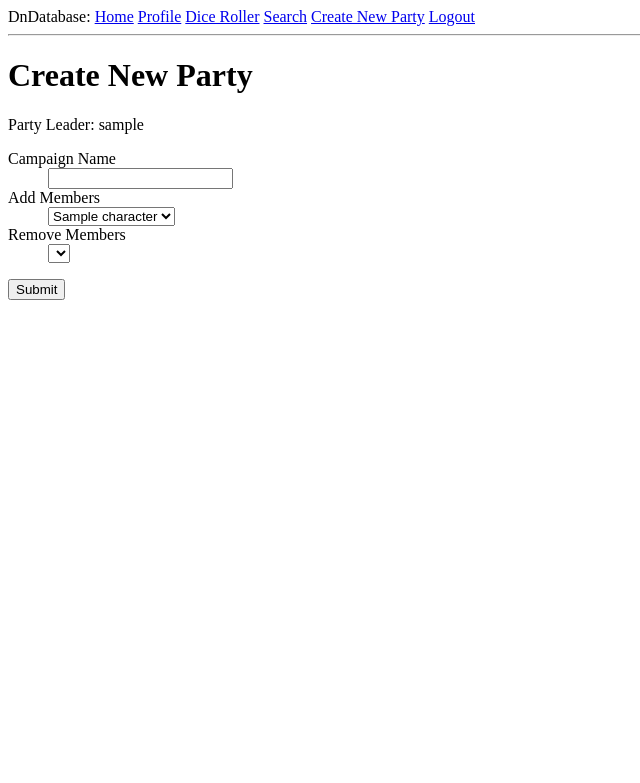
After one commit to Waffuly/DnDatabase, a Flask app: page /create_new_party in a window 1280 px wide. The commit adds this page. Shown: the top 783 px of the page, without its empty margins (0-640 px from the left). Run offline with Flask 2, Linux system fonts and the light colour scheme; a user stored in the database is signed in; tables that the repository leaves empty hold one stand-in row (values such as "Sample post"); lists and menus that the app fills with data are empty; some libraries are stand-ins or nearby versions.

Commit message:
worked on ajax requests via new party dynamic selections

```diff
--- a/app/forms.py
+++ b/app/forms.py
@@ -81,7 +81,6 @@ class NewCharacterForm(FlaskForm):
 	sub_class = SelectField('Character Sub-Class', choices=[], coerce=str, validators=[DataRequired()])
 	level = IntegerField('Character Level', validators=[DataRequired()])
 	hp = IntegerField('Max HP')
-	party = StringField('Party')
 	submit = SubmitField('Create Character')
 	# add list of existent parties
 
@@ -104,3 +103,10 @@ class DiceRoll(FlaskForm):
 				(20, 'd20')
 				]
 	dice_select = SelectField('Choose your die:', choices=choices)
+
+class NewPartyForm(FlaskForm):
+	choices = []
+	remove_choices = []
+	party_name = StringField('Campaign Name')
+	party_members = SelectField('Add Members', choices=choices)
+	remove_party_members = SelectField('Remove Members', choices=remove_choices)
--- a/app/routes.py
+++ b/app/routes.py
@@ -1,11 +1,12 @@
 from flask import render_template, flash, redirect, url_for, request, jsonify
 from flask_login import current_user, login_user, logout_user, login_required
 from app import app, db, photos
-from app.forms import LoginForm, RegistrationForm, NewCharacterForm, CharacterSearchForm, DiceRoll
+from app.forms import LoginForm, RegistrationForm, NewCharacterForm, CharacterSearchForm, DiceRoll, NewPartyForm
 from app.models import User, Character, Sub_Race, Sub_Class, Results
 from werkzeug.urls import url_parse
 from werkzeug.utils import secure_filename
 from pathlib import Path, PureWindowsPath, PurePath
+import json
 import os
 
 @app.route('/', methods=['GET', 'POST'])
@@ -67,7 +68,7 @@ def create_new_char(username):
 	form.sub_race.choices = [(sub_race.name, sub_race.name) for sub_race in Sub_Race.query.filter_by(race='Aarakocra').all()]
 	if request.method == 'POST':
 		character = Character(name=form.name.data, race=form.race.data,\
-		 char_class=form.char_class.data, sub_class=form.sub_class.data, sub_race=form.sub_race.data, level=form.level.data, hp=form.hp.data, party=form.party.data, user_id=user.id)
+		 char_class=form.char_class.data, sub_class=form.sub_class.data, sub_race=form.sub_race.data, level=form.level.data, hp=form.hp.data, user_id=user.id)
 		db.session.add(character)
 		db.session.commit()
 		flash('Your character has been created!')
@@ -78,7 +79,7 @@ def create_new_char(username):
 @login_required
 def edit_character(username, character):
 	user = User.query.filter_by(username=username).first_or_404()
-	char_id = user.id
+	char_id = user.user_id
 	char = Character.query.filter_by(user_id=char_id, name=character).first_or_404()
 	form = NewCharacterForm(obj=char)
 	current_char_race = char.race
@@ -131,9 +132,9 @@ def search_results(search):
 		elif search.data['select'] == 'level':
 			qry = Character.query.filter(Character.level.contains(search_string))
 			results = qry.all()
-		elif search.data['select'] == 'party':
-			qry = Character.query.filter(Character.party.contains(search_string))
-			results = qry.all()
+		# elif search.data['select'] == 'party':
+		# 	qry = Character.query.filter(Character.party.contains(search_string))
+		# 	results = qry.all()
 		else:
 			qry = db.session.query(Character)
 			results = qry.all()
@@ -165,6 +166,31 @@ def dice_update():
 def allowed_file(filename):
 	return '.' in filename and filename.rsplit('.', 1)[1].lower() in app.config['ALLOWED_EXTENSIONS']
 
+# create new party
+@app.route('/create_new_party', methods=['GET', 'POST'])
+@login_required
+def create_new_party():
+	user = User.query.filter_by(username=current_user.username).first_or_404()
+	form = NewPartyForm()
+	form.party_members.choices = [(character.name, character.name) for character in Character.query.all()]
+
+	if request.method == 'POST':
+		current_party_list = party_list()
+		new_party = Party(party_name=form.party_name.data, party_leader=user.id)
+		for char in current_party_list:
+			char.party_id = new_party.party_id
+		db.session.add(new_party)
+		db.session.commit()
+		flash('Your party has been created!')
+		return redirect(url_for('user', username=current_user.username))
+	return render_template('create_new_party.html', form=form, user=user)
+
+@app.route('/party_list')
+@login_required
+def party_list():
+	current_party_list = json.loads(request.args.get('party_list'))
+	return jsonify(result=current_party_list)
+
 @app.route('/upload/<username>', methods=['GET', 'POST'])
 @login_required
 def upload(username):
@@ -193,7 +219,6 @@ def upload(username):
 
 			# save requested img to server
 			filename = Path(secure_filename(file.filename)).as_posix()
-			flash(filename)
 			filename_2 = photos.save(request.files['photo'])
 
 			# establish OS neutral file path to save to DB
@@ -210,6 +235,7 @@ def upload(username):
 
 # dynamic SelectField for sub_races
 @app.route('/sub_race/<race>')
+@login_required
 def sub_race(race):
 	sub_races = Sub_Race.query.filter_by(race=race).all()
 	sub_race_array = []
@@ -221,6 +247,7 @@ def sub_race(race):
 
 # dynamic SelectField for sub_classes
 @app.route('/sub_class/<char_class>')
+@login_required
 def sub_class(char_class):
 	sub_classes = Sub_Class.query.filter_by(char_class=char_class).all()
 	sub_class_array = []
--- a/app/templates/base.html
+++ b/app/templates/base.html
@@ -5,6 +5,7 @@
       {% else %}
       <title>Welcome to the DnDatabase!</title>
       {% endif %}
+      <script type="text/javascript" src="http://code.jquery.com/jquery-1.9.1.min.js"></script>
     </head>
     <body>
         <div>
@@ -16,6 +17,7 @@
         <a href="{{ url_for('user', username=current_user.username) }}">Profile</a>
         <a href="{{ url_for('dice_roller') }}">Dice Roller</a>
         <a href="{{ url_for('search') }}">Search</a>
+        <a href="{{ url_for('create_new_party') }}">Create New Party</a>
         <a href="{{ url_for('logout') }}">Logout</a>
         {% endif %}
          </div>
--- a/app/templates/create_new_char.html
+++ b/app/templates/create_new_char.html
@@ -18,7 +18,6 @@
         {{ render_field(form.sub_race) }}
         {{ render_field(form.level) }}
         {{ render_field(form.hp) }}
-        {{ render_field(form.party) }}
     </dl>
     <p><input type=submit value=Submit></p>
 </form>
--- /dev/null
+++ b/app/templates/create_new_party.html
@@ -0,0 +1,63 @@
+{% extends 'base.html' %}
+
+{% block content %}
+<body>
+
+	<h1>Create New Party</h1>
+
+{% from "_formhelpers.html" import render_field %}
+	<form method=post>
+		<dl>
+			<p>Party Leader: {{ user.username }} </p>
+			{{ render_field(form.party_name) }}
+			{{ render_field(form.party_members) }}
+			{{ render_field(form.remove_party_members )}}
+		</dl>
+		<p>
+			<input type=submit value=Submit>
+		</p>
+	</form>
+<script>
+	let party_member_select = document.getElementsByName('party_members')[0]
+	let remove_party_members_select = document.getElementsByName('remove_party_members')[0]
+	let current_party_list = [];
+	let optionDict = {'':'<option value="">Pick a Party Member to Remove</option>'}
+
+	party_member_select.onchange = function() {
+		party_member = party_member_select.value;
+		current_party_list.push(party_member);
+		var optionHTML = ''
+		optionDict[party_member] = '<option value="' + party_member + '">' + party_member + '</option>';
+		var values = Object.keys(optionDict).map(function(key){
+    		return optionDict[key];
+    	});
+    	for (i = 0; i < values.length; i++) {
+    		optionHTML += values[i];
+    	}
+		remove_party_members_select.innerHTML = optionHTML;
+	}
+	remove_party_members_select.onchange = function() {
+		remove_party_member = remove_party_members_select.value;
+		current_party_list.pop(party_member);
+		var optionHTML = ''
+		delete optionDict[remove_party_member];
+		var values = Object.keys(optionDict).map(function(key){
+			return optionDict[key];
+		});
+		for (i = 0; i < values.length; i++) {
+			optionHTML += values[i];
+		}
+		remove_party_members_select.innerHTML = optionHTML;
+	}
+	party_member_select.addEventListener('click', loadParty);
+
+	function loadParty() {
+	$.getJSON('/party_list', {
+		party_list: JSON.stringify(current_party_list)
+	}, function(data){
+		console.log(data.result);
+	});
+}
+</script>
+</body>
+{% endblock %}
```
Also changed, not shown: app/models.py (+11 -3 lines).
